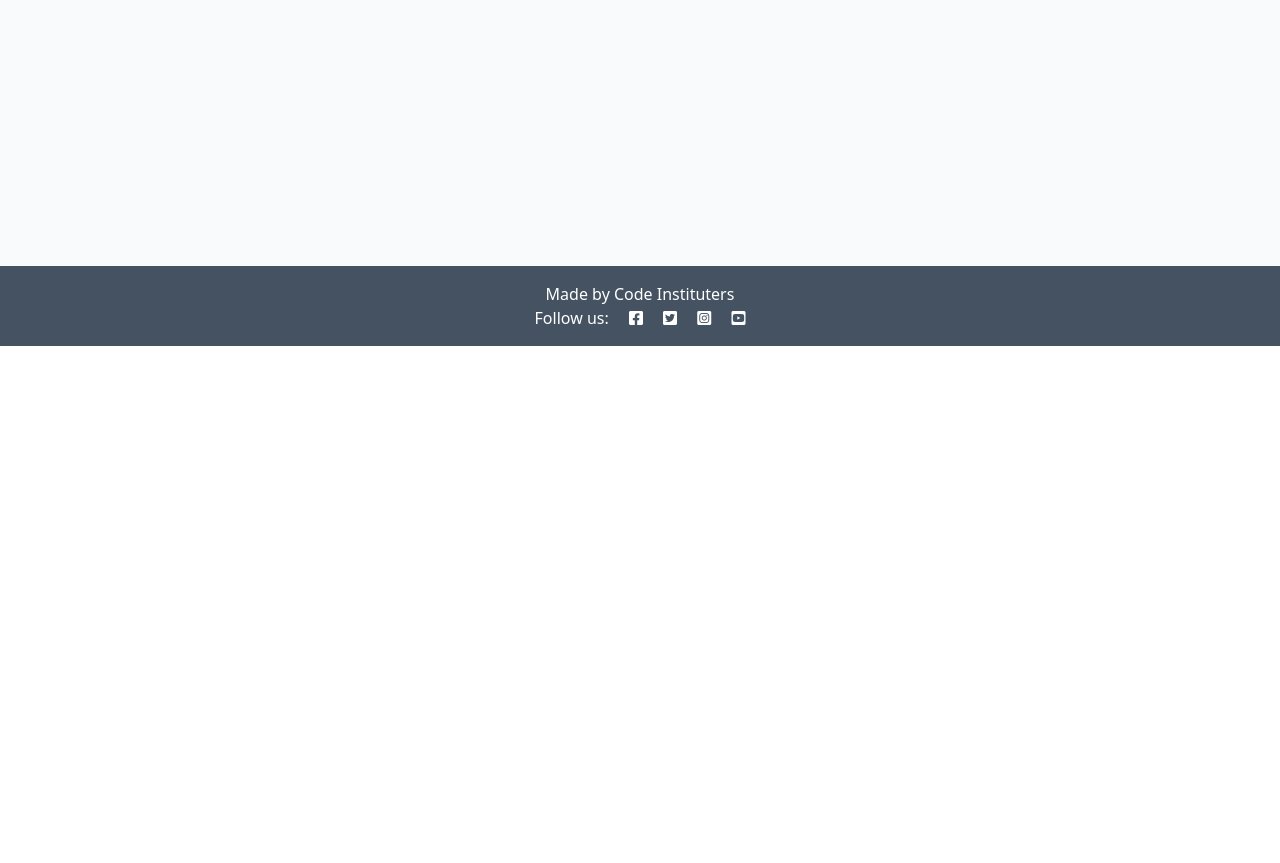
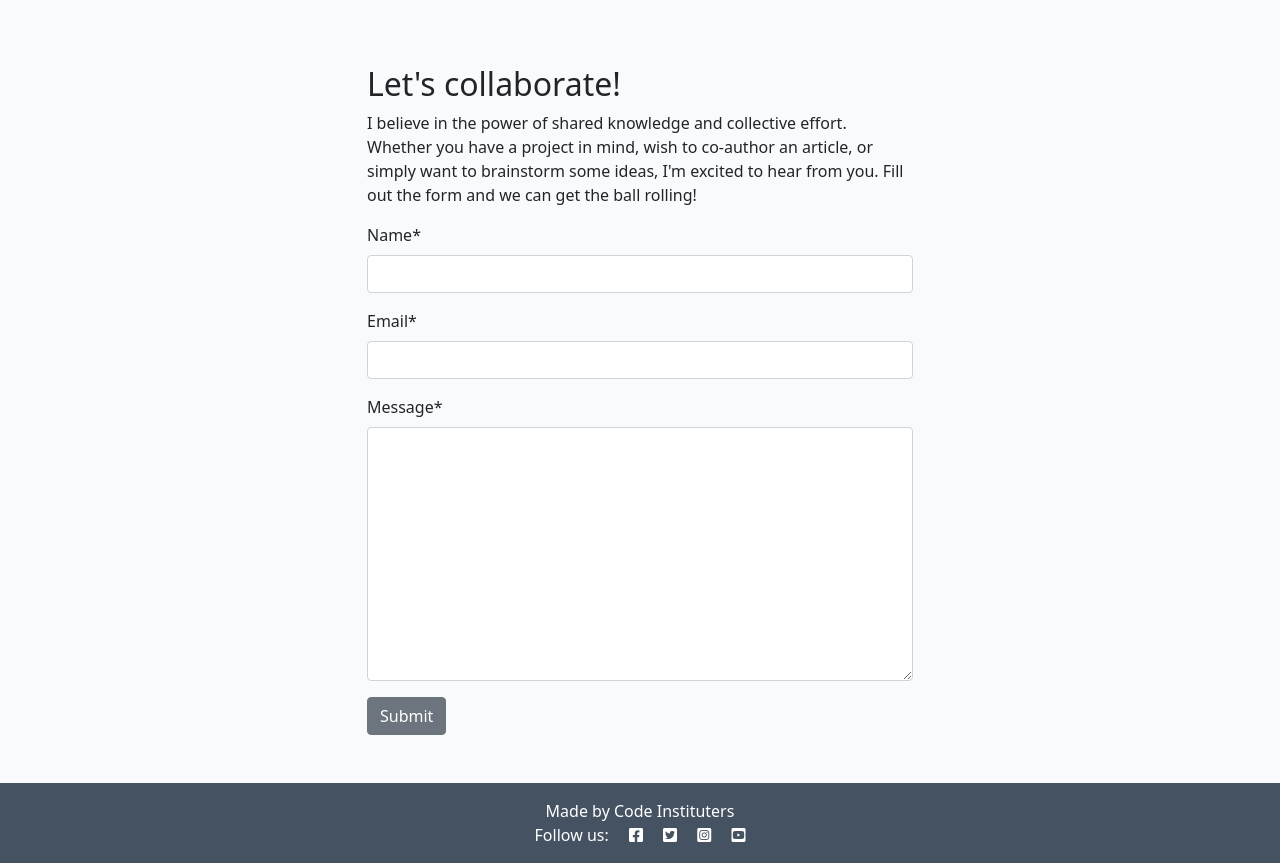
Before and after one commit to chrissuttondev/ittb-wt, a Django app: page /about/ in a window 1280 px wide. Shown: the part 454-1317 px from the top of the page. Before the commit the page ends 800 px from the top, so only its background shows below. Run offline with Django 4.2, Linux system fonts and the light colour scheme; data that the repository does not hold is empty; some libraries are stand-ins or nearby versions.

Commit message:
Added Collaboration Request Form

```diff
--- a/about/admin.py
+++ b/about/admin.py
@@ -1,4 +1,5 @@
 from django.contrib import admin
+from .models import About, CollaborateRequest
 from .models import About
 from django_summernote.admin import SummernoteModelAdmin
 
@@ -7,3 +8,8 @@ from django_summernote.admin import SummernoteModelAdmin
 class AboutAdmin(SummernoteModelAdmin):
 
     summernote_fields = ('content',)
+
+@admin.register(CollaborateRequest)
+class CollaborateRequestAdmin(admin.ModelAdmin):
+
+    list_display = ('message', 'read',)
--- /dev/null
+++ b/about/forms.py
@@ -0,0 +1,7 @@
+from .models import CollaborateRequest
+from django import forms
+
+class CollaborateForm(forms.ModelForm):
+    class Meta:
+        model = CollaborateRequest
+        fields = ( 'name', 'email', 'message',)
--- a/about/models.py
+++ b/about/models.py
@@ -1,4 +1,5 @@
 from django.db import models
+
 
 # Create your models here.
 class About(models.Model):
@@ -8,3 +9,12 @@ class About(models.Model):
 
     def __str__(self):
         return f"{self.title}"
+
+class CollaborateRequest(models.Model):
+    name = models.CharField(max_length=200)
+    email = models.EmailField()
+    message = models.TextField()
+    read = models.BooleanField(default=False)
+
+    def __str__(self):
+        return f"Collaboration request from {self.name}"
--- a/about/templates/about/about.html
+++ b/about/templates/about/about.html
@@ -2,6 +2,7 @@
 {% block content %}
 {% load static %}
 {% url 'about' as about_url %}
+{% load crispy_forms_tags %}
 
 <div class="container mt-5">
     <div class="row">
@@ -21,5 +22,22 @@
             <p class="text-end"><em>Updated on: {{ about.updated_on}} </em></p>
         </div>
       </div>
+    <div class="row justify-content-center">
+        <div class="col-12 col-md-6 my-5">
+            <h2>Let's collaborate!</h2>
+            <p>I believe in the power of shared knowledge and collective effort.
+                Whether you have a project in mind, wish to co-author
+                an article, or simply want to brainstorm some ideas,
+                I'm excited to hear from you. Fill out the form
+                and we can get the ball rolling!</p>
+            <!-- add your form here. Your submit button should
+                 have the classes of btn, btn-secondary -->
+            <form method="post">
+                {{ collaborate_form | crispy }}
+                {% csrf_token %}
+                <button type="submit" class="btn btn-secondary">Submit</button>
+            </form>
+        </div>
+    </div>
 </div>
 {% endblock content %}
--- a/about/views.py
+++ b/about/views.py
@@ -1,5 +1,6 @@
 from django.shortcuts import render
 from .models import About
+from .forms import CollaborateForm
 
 # Create your views here.
 def about_me(request):
@@ -7,9 +8,12 @@ def about_me(request):
     Renders the About page
     """
     about = About.objects.all().order_by('-updated_on').first()
+    collaborate_form = CollaborateForm()
 
     return render(
         request,
         "about/about.html",
-        {"about": about},
+        {"about": about,
+         "collaborate_form": collaborate_form
+         },
     )
--- a/blog/templates/blog/post_detail.html
+++ b/blog/templates/blog/post_detail.html
@@ -51,7 +51,8 @@
                 {% for comment in comments %}
                 <div class="p-2 comments
                 {% if not comment.approved and comment.author == user %}
-                 faded{% elif not comment.approved %}d-none{% endif %}">
+                 faded{% elif not comment.approved %}d-none
+                 {% endif %}">
                     <p class="font-weight-bold">
                         {{ comment.author }}
                         <span class="font-weight-normal">
--- a/blog/views.py
+++ b/blog/views.py
@@ -30,6 +30,7 @@ def post_detail(request, slug):
     comment_count = post.comments.filter(approved=True).count()
 
     if request.method == 'POST':
+        print("Received a POST request")
         comment_form = CommentForm(data=request.POST)
         if comment_form.is_valid():
             comment = comment_form.save(commit=False)
@@ -42,7 +43,7 @@ def post_detail(request, slug):
     )
 
     comment_form = CommentForm()
-
+    print("about to render template")
     return render(
         request,
         "blog/post_detail.html",
--- a/codestar/settings.py
+++ b/codestar/settings.py
@@ -29,7 +29,7 @@ STATIC_ROOT = os.path.join(BASE_DIR, 'staticfiles')
 SECRET_KEY = os.environ.get("SECRET_KEY")
 
 # SECURITY WARNING: don't run with debug turned on in production!
-DEBUG = False
+DEBUG = True
 
 ALLOWED_HOSTS = ['8000-chrissuttondev-ittbwt-tg3fw5f3m0k.ws-eu108.gitpod.io',
 '.herokuapp.com']
```
Also changed, not shown: about/migrations/0004_collaboraterequest.py (added).
